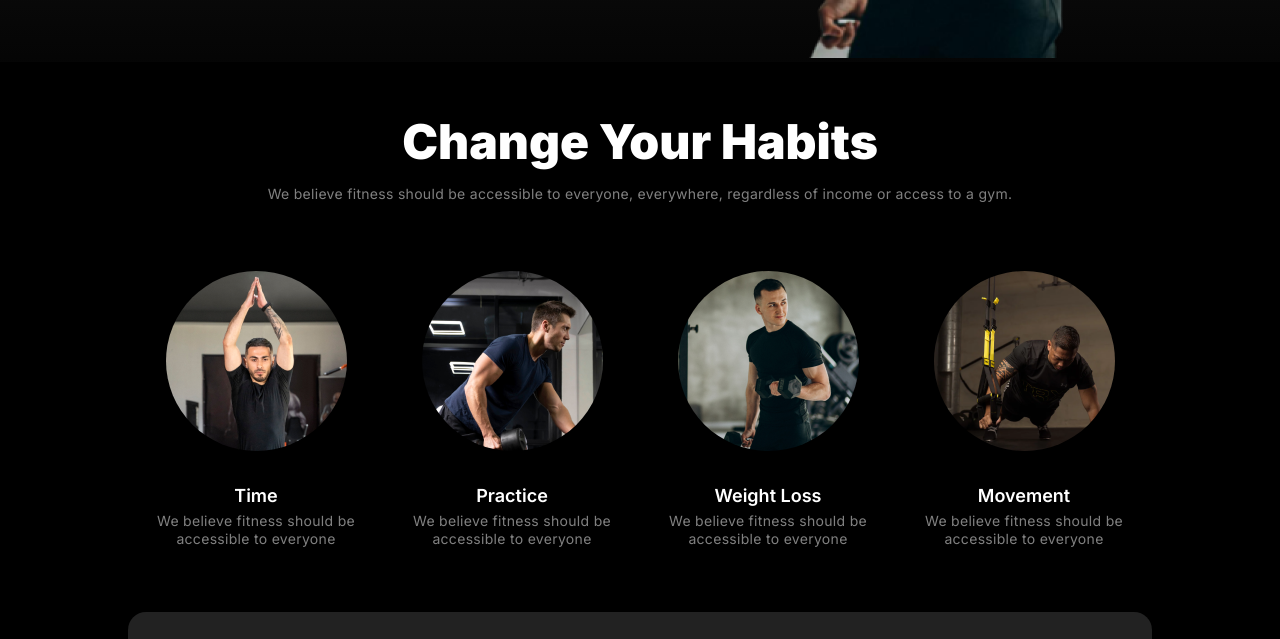
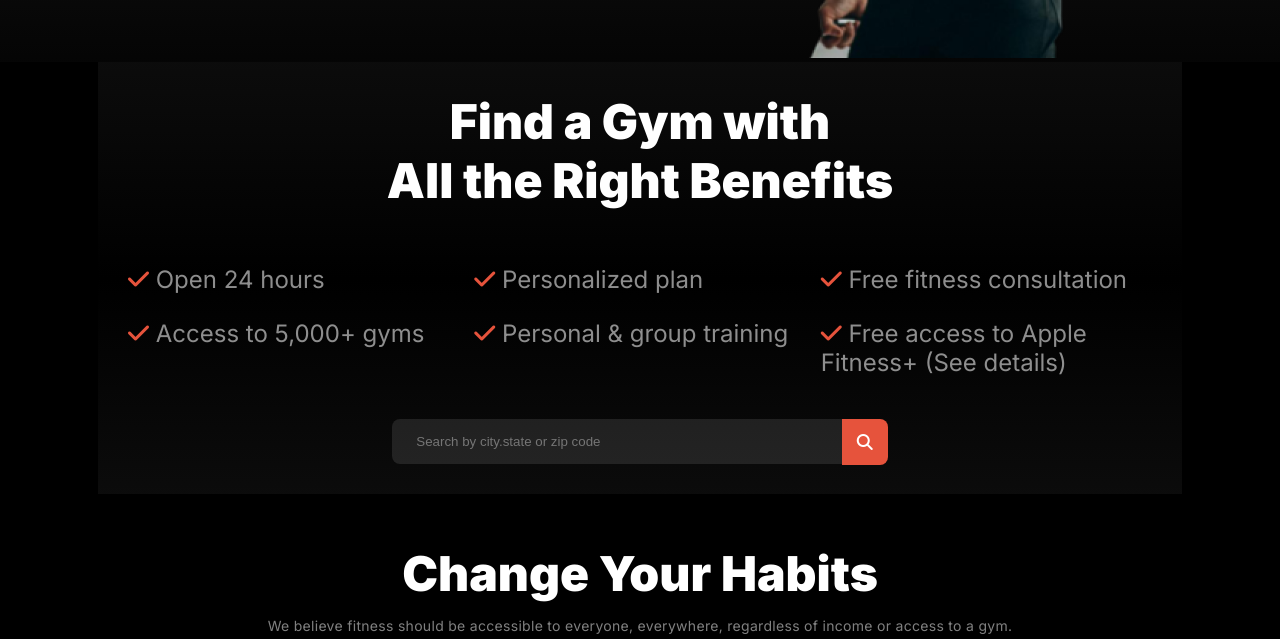
Before and after one commit to mustafiz8g/Fitness-A2, a plain HTML site: page index.html in a window 1280 px wide. Shown: the part 670-1309 px from the top of the page. Drawn offline with Linux system fonts and the light colour scheme; a web font is replaced by a local one.

Commit message:
extra section added

```diff
--- a/index.html
+++ b/index.html
@@ -49,6 +49,24 @@
      </section>
     </header>
     <main>
+    <section class=" section-extra container">
+        <h1 class="section-title">Find a Gym with <br>
+            All the Right Benefits
+        </h1>
+        <div class="check-list">
+            <p><i class="fa-solid fa-check"></i>  Open 24 hours</p>
+            <p><i class="fa-solid fa-check"></i>  Personalized plan</p>
+            <p><i class="fa-solid fa-check"></i>  Free fitness consultation </p>
+            <p><i class="fa-solid fa-check"></i>  Access to 5,000+ gyms </p>
+            <p><i class="fa-solid fa-check"></i>  Personal & group training </p>
+            <p><i class="fa-solid fa-check"></i>  Free access to Apple Fitness+ (See details) </p>
+        </div>
+      <div class="search-btn">
+        <input type="search" placeholder="Search by city.state or zip code" name="" id="">
+        <i class="fa-solid fa-magnifying-glass"></i>
+      </div>
+
+    </section>
      <section class="change-section container">
         <h2 class="section-title">Change Your Habits</h2>
         <p class="section-description">We believe fitness should be accessible to everyone, everywhere, regardless of income or access to a gym.</p>
@@ -213,6 +231,7 @@
             </div>
         </div>
      </section>
+
     </main>
     <footer>
      <div class="footer-content container">
--- a/styles/mobile.css
+++ b/styles/mobile.css
@@ -203,5 +203,17 @@
   .footer-r-l ,.footer-r-r{
     width: 90%;
   }
+  .check-list {
+    display: grid;
+    grid-template-columns: repeat(1 , 1fr);
+    gap: 15px;
+    margin-top: 45px;
+  }
+  .search-btn input{
+    width: 250px;
 
+  }
+  .section-extra{
+    padding: 0px;
+  }
 }
--- a/styles/style.css
+++ b/styles/style.css
@@ -200,7 +200,49 @@ border-radius: 50%;
     position: relative;
 }
  /* banner style end  */
+ /* xtra section start  */
+ .section-extra{
+   padding: 30px;
+   background: linear-gradient(0deg, rgba(17, 17, 17, 0.683),rgba(119, 119, 119, 0),rgba(17, 17, 17, 0.683) 100%);
+ }
+ .check-list {
+   display: grid;
+   grid-template-columns: repeat(3 , 1fr);
+   gap: 15px;
+   margin-top: 45px;
+ }
+ .check-list p{
+   list-style: none;
+   color:rgba(255, 255, 255, 0.552) ;
+   font-size: 1.5rem;
+   margin-top: 10px;
+ }
+ .fa-check{
+   color:#E6533C;
+   font-weight:;
+ }
+ .search-btn{
+   text-align: center;
+   margin-top: 40px;
+ }
+ .search-btn input{
+   padding: 15px 24px;
+   width: 450px;
+   background-color:rgba(255, 255, 255, 0.1);
+   border: none;
+   border-radius: 8px 0 0 8px;
+ }
+ .fa-magnifying-glass{
+   color: white;
+   background-color: #E6533C;
+   padding: 15px;
+   margin-left: -5px;
+   position: relative;
+   top: 1.8px;
+   border-radius:  0 8px 8px 0;
 
+ }
+ /* xtra section end */
  /* change section start  */
  .cards{
     display: grid;
```
